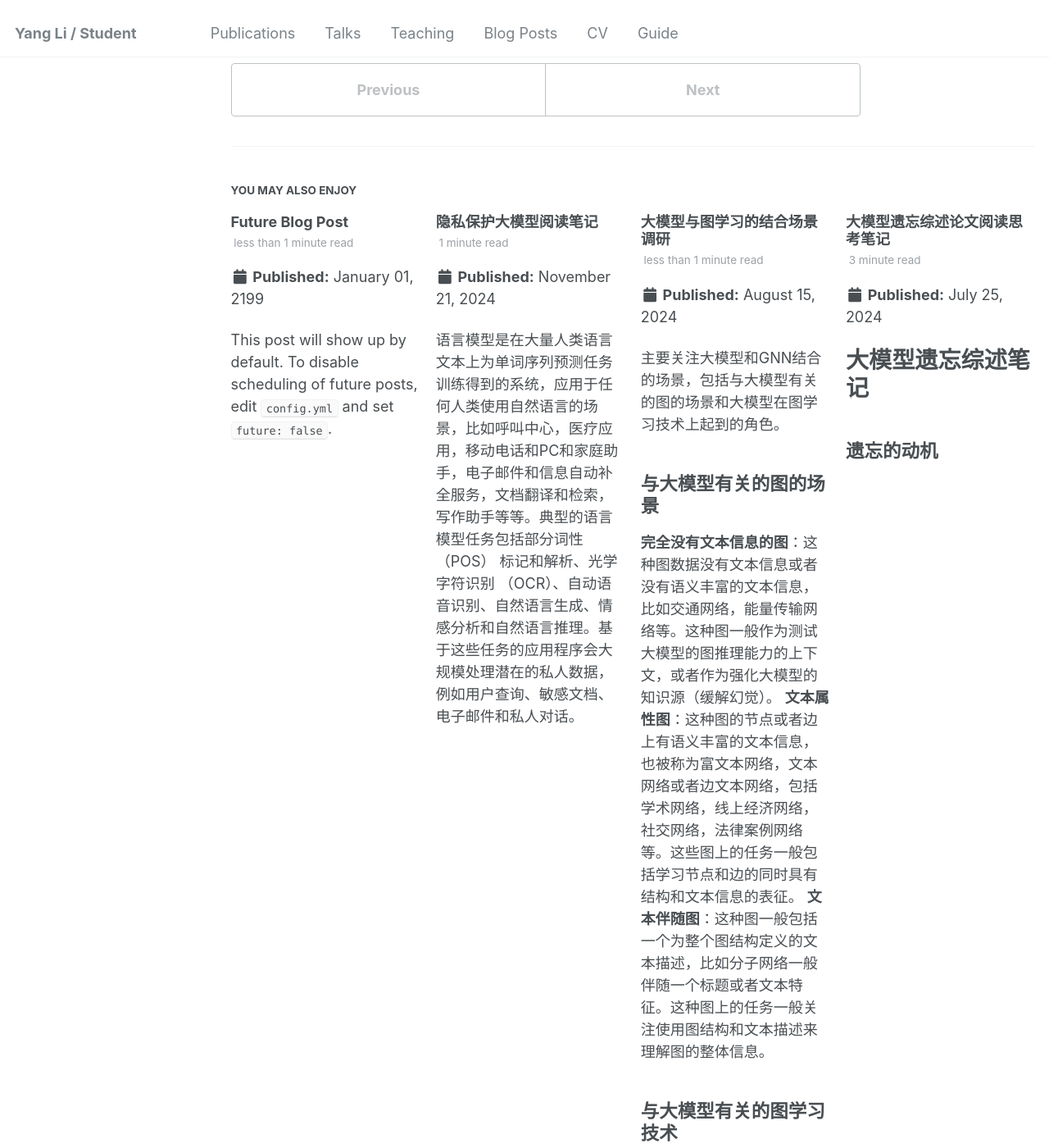
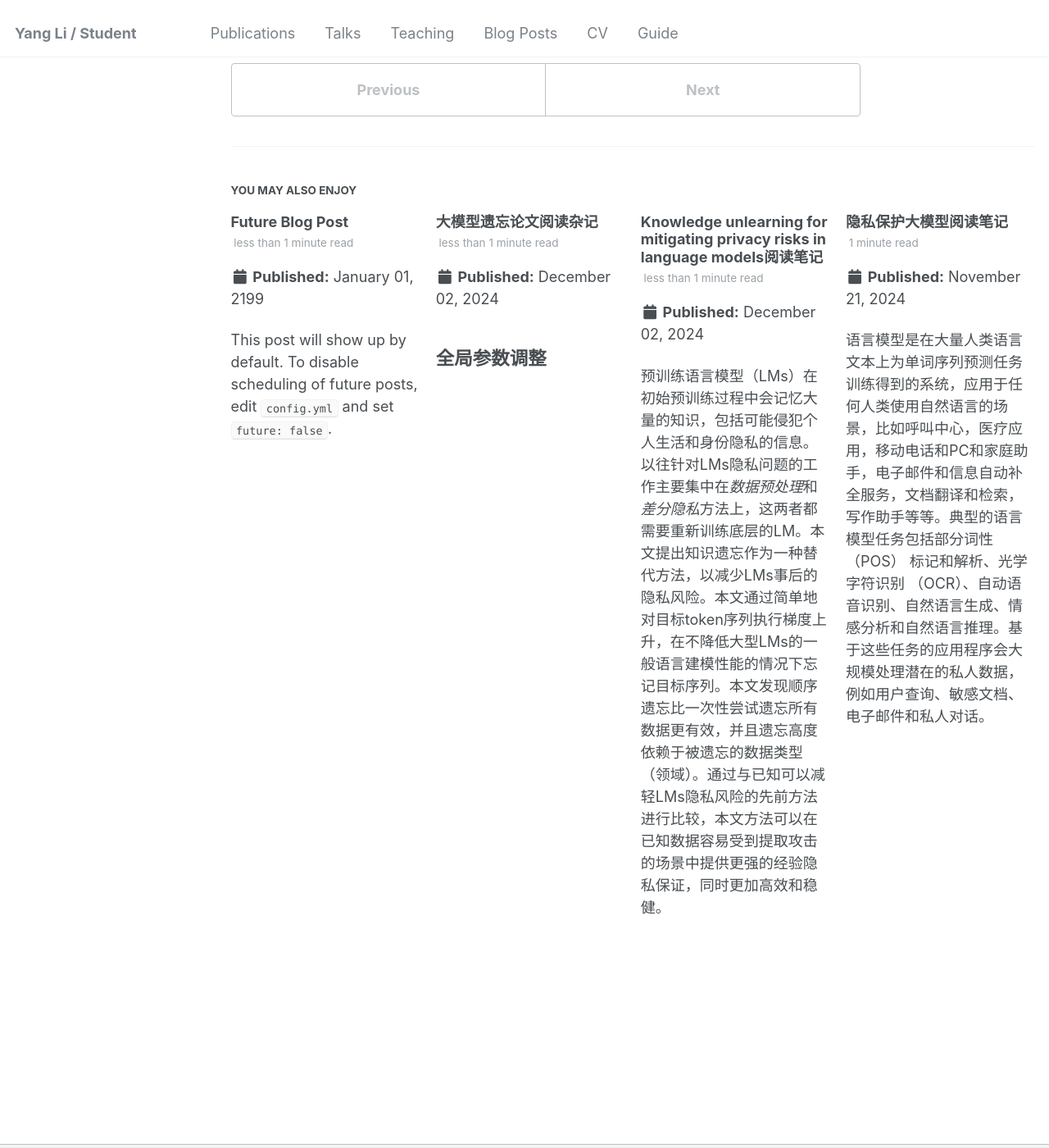
Before and after one commit to li-yang23/li-yang23.github.io, a Jekyll site: the page built from _posts/2024-06-26-model-size-gpu-storage-consumption.md, in a window 1280 px wide and 1400 px high, scrolled down 1550 px. Shown: the whole window at 82% size. Built offline with Jekyll 4.4.1, drawn with Linux system fonts in a browser that asks for light colours; some of the changed text lies outside the part shown.

Commit message:
update post

```diff
--- a/_posts/2024-07-25-llm-unlearning-survey.md
+++ b/_posts/2024-07-25-llm-unlearning-survey.md
@@ -7,13 +7,14 @@ tags:
 category: AI MachineUnlearning
 date: 2024-07-25
 ---
-# 大模型遗忘综述笔记
 ## 遗忘的动机
 
 遗忘的需求主要来自道德原则，国家和国际条例，以及行为准则。通常来说，与个人隐私相关的保护条例（GDPR）以及对知识产权的保护驱动着对于包括大模型在内的软件系统的遗忘的研究。
 ### 隐私保护
 在预训练时，大模型需要使用大量从网络上获取的数据进行训练，错误配置的网络服务可以包括个人或组织内部的私人数据，这些数据可以被搜索引擎索引并自由访问。这些非预期公开的数据可能最终会出现在用于LLM预训练的训练数据集中。在后续的微调中，隐私数据可能会被用来微调预训练模型使其适应下游任务。训练数据中的数据很容易被记住然后被泄露出来[^Shokri2017][^Salem2018]，其中的边缘数据更是如此[^smith2023]，而这些出现次数很少的边缘数据很可能与个人信息相关（就是因为只与某些人相关，所以才在边缘）。
-针对机器学习模型的最基础的攻击方法就是成员推理攻击，攻击者会尝试判断一个给定的数据节点是否包含在训练数据中。本质而言，成员推理攻击是要找到模型在见到训练数据前后的表现分别是什么，表现的区别可以使用顿时，分类置信度或其他标准来衡量。对于大模型而言，一个常见指标是迷惑度，即模型对于一个给定的文本序列的确定程度。
+
+针对机器学习模型的最基础的攻击方法就是成员推理攻击，攻击者会尝试判断一个给定的数据节点是否包含在训练数据中。本质而言，成员推理攻击是要找到模型在见到训练数据前后的表现分别是什么，表现的区别可以使用损失，分类置信度或其他标准来衡量。对于大模型而言，一个常见指标是迷惑度，即模型对于一个给定的文本序列的确定程度。
+
 原来的工作一般认为针对模型推理攻击的脆弱性与模型的过拟合有关[^Yeom2018][^Blanco-Justicia2023]，但对于大模型而言却不一定，因为大模型使用海量的数据进行训练，而且往往只训练很少的epoch次数，所以很难达到过拟合，但一些攻击仍然说明大模型可以记住训练数据。
 
 [^Shokri2017]: [[1610.05820] Membership Inference Attacks against Machine Learning Models (arxiv.org)](https://arxiv.org/abs/1610.05820)
@@ -29,23 +30,28 @@ date: 2024-07-25
 流程中提供的过时，错误，异常，噪声和恶意等信息可能影响学习过程，由此产生具有潜在漏洞的低质量模型。遗忘方法可能用于改正以上的部分问题。
 ### 与人类价值观对齐
 训练数据的内容可能与当前社会价值观不符，包括基于性别、种族、种族、性取向或年龄的歧视性语言，通常表现为刻板印象或偏见。比如有研究发现了性别代词与职业之间的强关联。训练数据的内容还有可能包含歧视相关的仇恨，暴力或有害言论。使用包含了这些内容的数据预训练的模型可能不止会保留这些偏见有害行为，还有可能在某种情况下加剧这些行为。
+
 机器学习模型，不仅必须保护个人隐私，还应遵循道德价值观和原则[^UN1948]，以及法律和社会规范。与不歧视、公平、仁慈和非恶意等原则保持一致至关重要。现有法律法规也开始关注机器学习技术的安全与规范[^EC2019]，因此与道德价值观对齐可能向模型遗忘方法提出要求，可以采用遗忘方法来识别和消除这种歧视性或有害行为的根源，使模型与现行的社会规范保持一致。
 
 [^UN1948]: [Universal Declaration of Human Rights(OHCHR)](https://www.ohchr.org/en/universal-declaration-of-human-rights)
 [^EC2019]: [Ethics guidelines for trustworthy AI (europa.eu)](https://digital-strategy.ec.europa.eu/en/library/ethics-guidelines-trustworthy-ai)
 ## 遗忘任务的类型
 ### 普通遗忘要求
-《通用数据保护条例》（GDPR）第17条规定的“被遗忘权”指出：“数据主体有权要求控制者立即删除与其相关的个人数据，在以下任一情形出现时，控制者有义务立即删除这些个人数据。”对于google而言，实施方式主要围绕从搜索结果中移除互联网上存在的（且非数据主体自行发布的）包含数据主体个人信息的文件。**这种删除并不意味着必须从搜索结果中删除数据主体的所有信息，而仅删除数据主体请求删除的信息。** 这如何适用于大型语言模型（LLMs）尚需进一步分析。
+《通用数据保护条例》（GDPR）第17条规定的“被遗忘权”指出：“数据主体有权要求控制者立即删除与其相关的个人数据，在以下任一情形出现时，控制者有义务立即删除这些个人数据。......”
+
+对于google而言，实施方式主要围绕从搜索结果中移除互联网上存在的（且非数据主体自行发布的）包含数据主体个人信息的文件。**这种删除并不意味着必须从搜索结果中删除数据主体的所有信息，而仅删除数据主体请求删除的信息。** 这如何适用于大型语言模型（LLMs）尚需进一步分析。
+
 如果LLM在某些提示语境下能够返回特定信息，则认为这些信息是可以从LLM中提取的。将此定义与谷歌（及其他服务）实现的遗忘请求联系起来，就相当于提供一系列prompt，从而返回与数据主体相关的私人数据。
 ### 数据项遗忘请求
 这种类型的任务要求遗忘模型中包含的一项或多项特定的数据节点或样本。这种任务在面对表格或图像数据的时候很常见，因为这些数据中的数据节点定义很明确，比如表格中的一行数据或者一张图片。但在自然语言处理中数据节点之间的区别就没那么明显，一个token可以是一个数据节点，整个句子，整个文档也可以是一个数据节点。
 ### 特征或概念遗忘请求
-这种任务要求模型以往关于给定主题的所有信息，这些信息可能分布在不同的句子和文档中，比如有问题研究如何让模型遗忘关于哈利波特的所有知识[^eldan2023]。可以采用类似的方法来遵守隐私要求，从模型中删除有关数据主体的所有信息。
+这种任务要求模型遗忘关于给定主题的所有信息，这些信息可能分布在不同的句子和文档中，比如有问题研究如何让模型遗忘关于哈利波特的所有知识[^eldan2023]。可以采用类似的方法来遵守隐私要求，从模型中删除有关数据主体的所有信息。
 
 [^eldan2023]:[[2310.02238] Who's Harry Potter? Approximate Unlearning in LLMs (arxiv.org)](https://arxiv.org/abs/2310.02238)
 
 ### 类遗忘请求
 这类任务要求移除一个类别的所有信息，在面部识别之类的识别人的场景下很常见，比如在某人离职后要求遗忘所有能够识别这个人的信息，让模型无法继续识别这个人。一个简单方法是将对应类别的logit概率归0，但也仅在黑盒场景下有效。
+
 类移除任务在NLP场景下也有效，比如情感识别，要求移除关于某一情感的所有信息。对于生成模型，每个类对应了词表中的一个单词或token。
 ### 任务遗忘请求
 大型语言模型（LLMs）是在大型文本数据集上进行预训练的，这些数据集包含通用任务，如下一个单词预测或掩码语言建模。在预训练之后，会对模型进行微调，以教它们执行不同的任务，如摘要、情感分析、代码编写、对话文本生成等。任务删除请求试图让微调后的LLMs忘记模型已学会执行的一个或多个任务。
@@ -67,12 +73,14 @@ date: 2024-07-25
 一个遗忘算法$$F(D_f,A(D))$$是一个（概率）算法，得到一个将$$D_f$$中的影响从概率算法$$A(D)$$的结果中移除的模型，原来定义中$$D$$也是遗忘算法的参数，但在语言模型中训练集不一定一直可以获得，所以在定义时没有包括训练集$$D$$。
 ### 遗忘要求
 **遗忘保证**：遗忘保证作为一种理论证明，提供了与遗忘请求相关的内容被遗忘的保证，并伴随着一定程度的确定性。根据遗忘保证的强度，可以将其分为严格遗忘，近似遗忘和无保证遗忘三种
-- 严格遗忘：如果$$Dist(P(F(D_f,A(D))), P(A(D_r)))=0$$，即如果遗忘算法$$F(D_f,A(D))$$得到的结果与在剩余数据上训练得到的模型一致，则说遗忘算法可以完成严格遗忘
-- 近似遗忘：如果$$Dist(P(F(D_f,A(D))), P(A(D_r)))\leq t$$，即如果遗忘算法$$F(D_f,A(D))$$得到的结果与在剩余数据上训练得到的模型之间的差别可以确定在一定范围中，则称遗忘算法可以完成近似遗忘。在给定了参数$$\epsilon$$和一个样本$$z\in D$$之后，可以定义$$\epsilon-$$遗忘为$$e^{-\epsilon}\leq\frac{Pr(F(z, A(D)))}{Pr(A(D\setminus z))}\leq e^{\epsilon}$$，即两个模型的概率分布的差异在$$[e^{-\epsilon}, e^{\epsilon}]$$之间。
-- 无保证遗忘：以上的遗忘保证可能无法获得，这种情况下一般使用经验验证或者审计来提供一个风险削减级别。具体方法与具体的遗忘要求相关。
+- **严格遗忘**：如果$$Dist(P(F(D_f,A(D))), P(A(D_r)))=0$$，即如果遗忘算法$$F(D_f,A(D))$$得到的结果与在剩余数据上训练得到的模型一致，则说遗忘算法可以完成严格遗忘。
+- **近似遗忘**：如果$$Dist(P(F(D_f,A(D))), P(A(D_r)))\leq t$$，即如果遗忘算法$$F(D_f,A(D))$$得到的结果与在剩余数据上训练得到的模型之间的差别可以确定在一定范围中，则称遗忘算法可以完成近似遗忘。在给定了参数$$\epsilon$$和一个样本$$z\in D$$之后，可以定义$$\epsilon-$$遗忘为$$e^{-\epsilon}\leq\frac{Pr(F(z, A(D)))}{Pr(A(D\setminus z))}\leq e^{\epsilon}$$，即两个模型的概率分布的差异在$$[e^{-\epsilon}, e^{\epsilon}]$$之间。
+- **无保证遗忘**：以上的遗忘保证可能无法获得，这种情况下一般使用经验验证或者审计来提供一个风险削减级别。具体方法与具体的遗忘要求相关。
+
 **泛化能力**：大模型遗忘场景中的$$D_f$$不一定来自于原始的训练语料。需要遗忘的样本可以是一个普遍的概念而不是一个特定的训练样本，因此需要遗忘方法可以泛化到有相同特征的类似样本上，由此强化概念遗忘的效果，并且提升面对*释义攻击*的鲁棒性。
 
 **性能保留**：遗忘后的模型应当尽可能保留原模型的能力，不能遗忘完把模型忘废了。在遗忘某些任务之后，某些benchmark可能就不适用了。**一致性**定义为遗忘后的模型和用剩余数据重训的模型在预测结果上的相同程度，**精确性**定义为遗忘后的模型的预测准确程度[^Xu2023]。尽管这些指标不能直接用于生成模型，但类似困惑度之类的指标可以用于比较遗忘模型和重训模型
+
 **运行时间和可延展性**：遗忘算法应当可以被及时执行，从而使个人隐私信息无法在额外时间被访问。其他遗忘需求，类似于删除版权保护的材料，纠正偏见或者删除任务可能相对没有这么紧急。可延展性讨论有多少个遗忘需求可以被同时执行，以及遗忘会如何影响运行时间和可用性。
 
 [^Xu2023]: Machine unlearning: A survey
@@ -80,7 +88,9 @@ date: 2024-07-25
 ## LLM中的数字遗忘方式
 ### 数据预处理和模型重训
 第一种方法是仔细检查并选择预训练和微调阶段使用的数据，从中去掉和隐私相关的数据。Meta训练Llama2的时候限制了使用具有大量隐私信息的数据，他们分析了数据中的性别，国籍，性取向，宗教等潜在偏见，但并没有对数据做删减。还使用了HateBert对仇恨内容进行了分析，发现有$$0.2\%$$的内容是潜在有害的。
+
 第二种方法是通过文本净化（或者文本匿名化）来限制训练阶段的隐私信息数量。一般来说是手动完成的，但近期也有自动化的方法，通过命名实体识别来识别潜在的隐私或敏感项，然后从数据中删除或匿名化[^Sanchez-Batet2016,^Hassan2019]
+
 第三种方法是去重，即找到并删除训练数据中的重复文本，重复文本更容易受到成员推理攻击，因此去重可以卡诺一个避免模型记忆（可能导致隐私，版权，鲁棒性或者对齐问题）的有效方法。
 
 [^Sanchez-Batet2016]: C-sanitized: A privacy model for document redaction and sanitization.
--- a/_posts/2024-11-21-Language-Model-Privacy.md
+++ b/_posts/2024-11-21-Language-Model-Privacy.md
@@ -132,13 +132,13 @@ MIA 的 AUC 分数随着文本长度的增加而增加，可能因为较长的
 
 在DP-SGD中计算每个样本的梯度会产生大量的内存和计算开销，这给参数数量和词汇量较大的LLM带来了重大挑战。因此一个重要挑战是提高DP训练的效率，同时保持准确性。在训练期间将batch size扩展到数百万（兆级）并使用递增的batch size计划在DP-SGD下实现了更高的准确性和更快的预训练。但准确度在非隐私保护的标准上训练的结果会下降最多$$10\%$$左右。
 
-DP隐私分词（tokenization）是另一种隐私保护训练方法，这包括将噪声注入语料库的单词直方图，DP 训练的一些效用下降可以通过使用DP分词器来恢复。
+DP隐私分词（tokenization）是另一种隐私保护训练方法，这包括将噪声注入语料库的单词直方图，DP 训练的一些可用性下降可以通过使用DP分词器来恢复。
 
 另一路方法关注在微调阶段使用DP-SGD，主要是通过使用参数高效微调来提升训练效率。在Bert等方法上的结果显示将其与精心选择的超参数（包括更高的学习率和更小的裁剪限制）相结合，甚至可以在具有严格隐私保证的下游任务上胜过非隐私微调的基线。较小的微调LM性能在DP训练中比较大的LLM下降得更快。
 
 差分隐私主要应用于预训练和微调阶段。在预训练阶段使用DP不会明显影响在下游任务上的表现，但目前还没有对差分隐私预训练和微调之间的交互的研究。还有工作研究使用DP来压缩模型，通过使用 DP-SGD 训练教师模型，然后执行知识蒸馏，从而产生 DP 学生模型。
 
-使用 DP 进行训练时，在微调训练语料库上训练的模型性能下降更多。因为微调数据一般规模更小且包含更多敏感信息，在这些数据上平衡可用性和隐私性会更加困难。此外，一个问题是在 DPSGD 期间，噪声被均匀地添加到所有数据点中，这意味着对于数据中的稀有组，收敛将更加困难。如果数据并不均衡，均匀地添加DP噪声可能导致在稀有数据上出现更加明显的表现下滑。解决偏倚的技术（例如反事实数据增强）可以与 DP 相结合，以帮助减轻这种影响。
+使用 DP 进行训练时，在微调训练语料库上训练的模型性能下降更多。因为微调数据一般规模更小且包含更多敏感信息，在这些数据上平衡可用性和隐私性会更加困难。此外，一个问题是在 DPSGD 期间，噪声被均匀地添加到所有数据点中，这意味着对于数据中的稀有组，收敛将更加困难。如果数据并不均衡，均匀地添加DP噪声可能导致在稀有数据上出现更加明显的表现下滑（是因为噪声强度应当与模型见过数据的次数相关吗？）。解决偏倚的技术（例如反事实数据增强）可以与 DP 相结合，以帮助减轻这种影响。
 #### 隐私保护推理
 隐私保护推理旨在保护训练数据中的私人信息在推理时不被泄露到模型输出中。可以将DP应用于推理，使得对于对抗性选择的特征，无论某个单个数据点是否在训练集中，模型的预测都不会有太大变化。
 
--- /dev/null
+++ b/_posts/2024-12-02-Knowledge unlearning for mitigating privacy risks in language models.md
@@ -0,0 +1,67 @@
+---
+title: Knowledge unlearning for mitigating privacy risks in language models阅读笔记
+description: notes for Knowledge unlearning for mitigating privacy risks in language models
+tags:
+  - llm-unlearning
+category: AI llm-unlearning
+date: 2024-12-02
+---
+预训练语言模型（LMs）在初始预训练过程中会记忆大量的知识，包括可能侵犯个人生活和身份隐私的信息。以往针对LMs隐私问题的工作主要集中在*数据预处理*和*差分隐私*方法上，这两者都需要重新训练底层的LM。本文提出知识遗忘作为一种替代方法，以减少LMs事后的隐私风险。本文通过简单地对目标token序列执行梯度上升，在不降低大型LMs的一般语言建模性能的情况下忘记目标序列。本文发现顺序遗忘比一次性尝试遗忘所有数据更有效，并且遗忘高度依赖于被遗忘的数据类型（领域）。通过与已知可以减轻LMs隐私风险的先前方法进行比较，本文方法可以在已知数据容易受到提取攻击的场景中提供更强的经验隐私保证，同时更加高效和稳健。
+
+## 本文的背景
+
+攻击者可以通过数据提取攻击从预训练模型中获取包括个人身份信息在内的各种隐私信息（AI聊天机器人Iruda在2021年成为了第一个因为违反个人信息保护条例而被起诉的AI系统）。随着模型规模扩大，提取训练数据变得更加容易。目前行业做法是发布包含几十亿个参数的超大模型供公众使用，因此让大模型提供隐私保护保证就显得愈发重要。
+
+## 本文要解决的问题
+
+法律法规的被遗忘权要求企业在收到个人要求后从模型中删除对应的个人信息。
+
+## 原来的方法为什么不行
+
+原来的一般做法是在训练之前就从数据中删除个人隐私信息，或者设计满足差分隐私的算法。但这两种方法在收到个人遗忘要求后都需要重新训练模型，导致这两种方法无法有效应用于训练成本超高的大模型上。此外，数据预处理方法假设隐私信息易于识别、指定和删除，而DP算法只能保证对具有明确隐私边界的信息的保护，这使得它们在现实场景中存在不足，因为每个人的隐私标准可能不同。
+
+## 本文的方法是什么
+
+使用*知识遗忘*作为替代方法，对少量的参数进行微调，而不是重新预训练整个模型。具体的遗忘方法是反向优化，即将梯度下降方向逆向，最大化损失函数。
+$$
+\mathcal{L}_{UL}(f_{\theta}, \boldsymbol{x})=-\sum_{t=1}^T\log(p_{\theta}(x_t\vert x_{<t}))
+$$
+
+提出了两种度量指标来衡量语言模型的隐私泄露风险：提取相似性和记忆准确度。
+
+**提取相似性：** 根据给定的token序列和语言模型，将提取相似性定义为生成的后缀和真实后缀的n-gram平均重合程度。
+$$
+\begin{aligned}
+EL_n(\boldsymbol{x})=\frac{\sum_{t=1}^{T-n}OVERLAP_n(f_{\theta}(x_{<t}),x_{\leq t})}{T-n} \\
+OVERLAP_n(\boldsymbol{a},\boldsymbol{b})=\frac{\sum_{c\in ng(\boldsymbol{a})}\mathbb{1}\{c\in ng(\boldsymbol{b})\}}{ng(\boldsymbol{a})}
+\end{aligned}
+$$
+**记忆准确度**：记忆准确度定义为使用不同长度前缀提示模型后，模型最有可能生成的是真实的next token的概率。
+$$
+MA(\boldsymbol{x})=\frac{\sum_{t=1}^{T-1}\mathbb{1}\{arg\max(p_{\theta}(\cdot\vert x_{<t}))=x_t\}}{T-1}
+$$
+最后将这两个指标合起来，定义了遗忘的度量方式：如果指定的序列在这两个指标上的结果都不大于在一个陌生的token序列集合上的平均值，就可以认为这个序列达到了遗忘要求，即
+$$
+\begin{aligned}
+EL_n(\boldsymbol{x})&\leq\frac{1}{\vert D'\vert}\sum_{\boldsymbol{x'}\in D'}EL_n(\boldsymbol{x'}) \\
+MA(\boldsymbol{x})&\leq\frac{1}{\vert D'\vert}\sum_{\boldsymbol{x'}\in D'}MA(\boldsymbol{x'})
+\end{aligned}
+$$
+## 本文怎么说明效果的
+
+本文使用了在整个Pile预料数据集上预训练的GPT-Neo-125M/1.3B/2.7B和在部分去重的Pile数据集和一些其他领域数据集上预训练的OPT-125M/1.3B/2.7B作为基座模型。从[Training Data Extraction Challenge](https://github.com/google-research/lm-extraction-benchmark)中采样了一些样本作为目标数据来度量隐私风险，原数据中包含Pile预料数据集的16个领域的15,000个样本（每个的token序列长度都是200）。然后使用了9个不同的数据集来评估遗忘之后的模型可用性，包括语言推理能力（Hellaswag，Lambada）、常识推理能力（Winagrande，COPA），科学推理能力（ARC-Easy，ARC-Challenge，Piqa，MathQA，PubmedQA）。还是用了四个对话数据集来衡量模型的泛化能力（Wizard of Wikipedia，Empathetic Dialogues，Blended Skill Talk，Wizard of Internet）。Lmabada使用了验证集，其他的用了测试集。
+
+**主要实验结果**
+
+遗忘效果实验结论主要包括：
+1. OPT在两个指标上的值都低于GPT-NEO，说明数据去重确实有助于减轻隐私风险
+2. 差分隐私解码两个指标都最低，可以有效抵御提取攻击，但也严重降低了对话生成任务的表现
+3. 本文遗忘方法在小模型上导致分类和对话任务的性能退化，1.3B模型上对话任务退化，而2.7B模型上能够保留大部分之前的性能。
+4. 随着模型规模扩大，目标序列被遗忘所需的周期更少，与上一条结合说明更大模型接受遗忘的能力更强
+5. 遗忘方法相较重新训练可以有更高的计算效率
+
+序列遗忘比批量遗忘的稳定性更强：每次只遗忘一部分样本，然后执行多次遗忘来忘掉更大批次的样本比一次性遗忘所有样本的表现下降的程度更低。
+
+尽管经历了相同数量的token更新（10个遗忘周期），不同领域却导致了截然不同的结果：ENRON EMAILS导致平均LM性能仅下降了-0.4%，而USPTO BACKGROUNDS导致了-4.5%的性能下降。此外，最终的提取相似性根据领域不同而有所变化，这表明某些领域（例如，FREELAW）比其他领域更难被遗忘。
+
+最后，那些结构化程度更高的领域，即数据包含某种模式的领域，如电子邮件列表（ENRON EMAILS）或代码（GITHUB (CODE)），似乎**与结构化程度较低的领域相比，导致LM性能的下降较少**，后者指的是数据主要由原始英文文本组成的领域，如期刊提交的评论（PUBMED CENTRAL）。
--- /dev/null
+++ b/_posts/2024-12-02-llm-unlearning-short-notes.md
@@ -0,0 +1,34 @@
+---
+title: 大模型遗忘论文阅读杂记
+description: notes for llm unlearning papers do not need to write a whole blog
+tags: ai-explanation llm-unlearning
+category: AI
+date: 2024-12-02
+---
+## 全局参数调整
+
+### 2023
+
+#### [EMNLP 23] Knowledge unlearning for mitigating privacy risks in language models
+预训练语言模型（LMs）在初始预训练过程中会记忆大量的知识，包括可能侵犯个人生活和身份隐私的信息。以往针对LMs隐私问题的工作主要集中在*数据预处理*和*差分隐私*方法上，这两者都需要重新训练底层的LM。本文提出知识遗忘作为一种替代方法，以减少LMs事后的隐私风险。本文通过简单地对目标token序列执行梯度上升，在不降低大型LMs的一般语言建模性能的情况下忘记目标序列。本文发现顺序遗忘比一次性尝试遗忘所有数据更有效，并且遗忘高度依赖于被遗忘的数据类型（领域）。通过与已知可以减轻LMs隐私风险的先前方法进行比较，本文方法可以在已知数据容易受到提取攻击的场景中提供更强的经验隐私保证，同时更加高效和稳健。
+
+**本文的背景**
+
+攻击者可以通过数据提取攻击从预训练模型中获取包括个人身份信息在内的各种隐私信息（AI聊天机器人Iruda在2021年成为了第一个因为违反个人信息保护条例而被起诉的AI系统）。随着模型规模扩大，提取训练数据变得更加容易。目前行业做法是发布包含几十亿个参数的超大模型供公众使用，因此让大模型提供隐私保护保证就显得愈发重要。
+
+**本文要解决的问题**
+
+法律法规的被遗忘权要求企业在收到个人要求后从模型中删除对应的个人信息。
+
+**原来的方法为什么不行**
+
+原来的一般做法是在训练之前就从数据中删除个人隐私信息，或者设计满足差分隐私的算法。但这两种方法在收到个人遗忘要求后都需要重新训练模型，导致这两种方法无法有效应用于训练成本超高的大模型上。此外，数据预处理方法假设隐私信息易于识别、指定和删除，而DP算法只能保证对具有明确隐私边界的信息的保护，这使得它们在现实场景中存在不足，因为每个人的隐私标准可能不同。
+
+**本文的方法是什么**
+
+使用*知识遗忘*作为替代方法，对少量的参数进行微调，而不是重新预训练整个模型。具体的遗忘方法是反向优化，即将梯度下降方向逆向，最大化损失函数。
+$$
+\mathcal{L}_{UL}(f_{\theta}, \mathbb{x})=-\sum_{t=1}^T\log(p_{\theta}(x_t\vert x_{<t}))
+$$
+
+提出了两种度量指标来衡量语言模型的隐私泄露风险：提取相似性和记忆准确度
```
